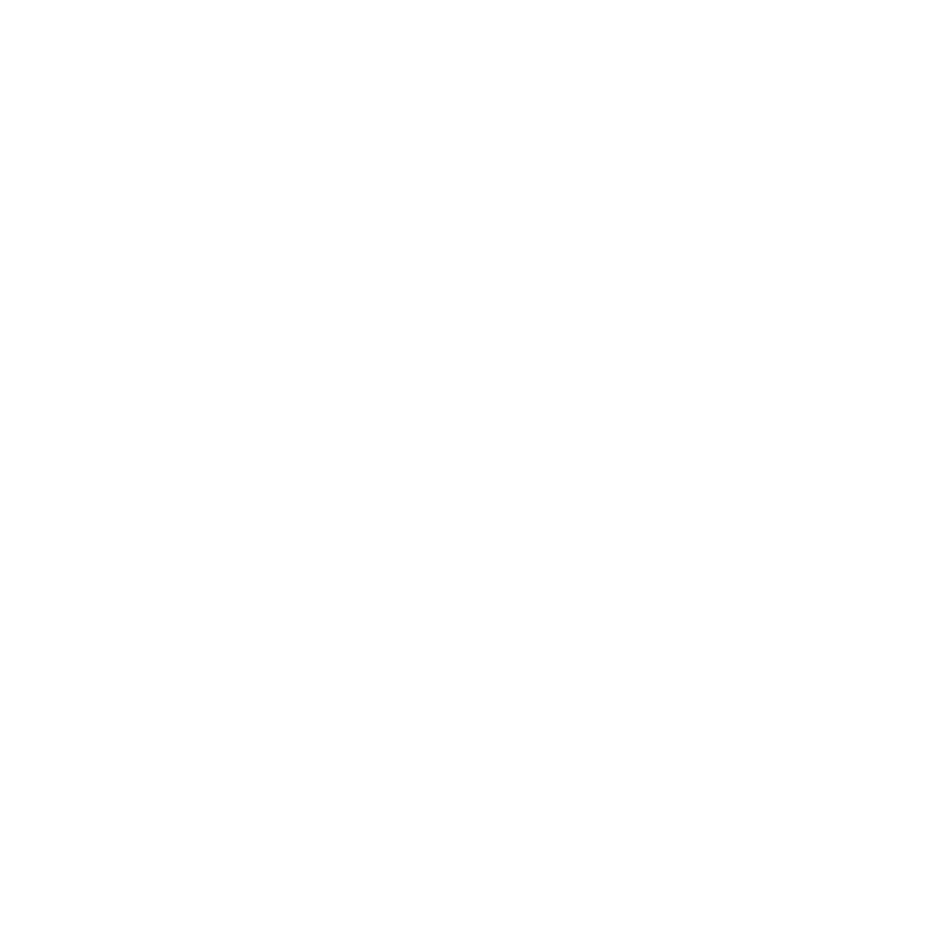
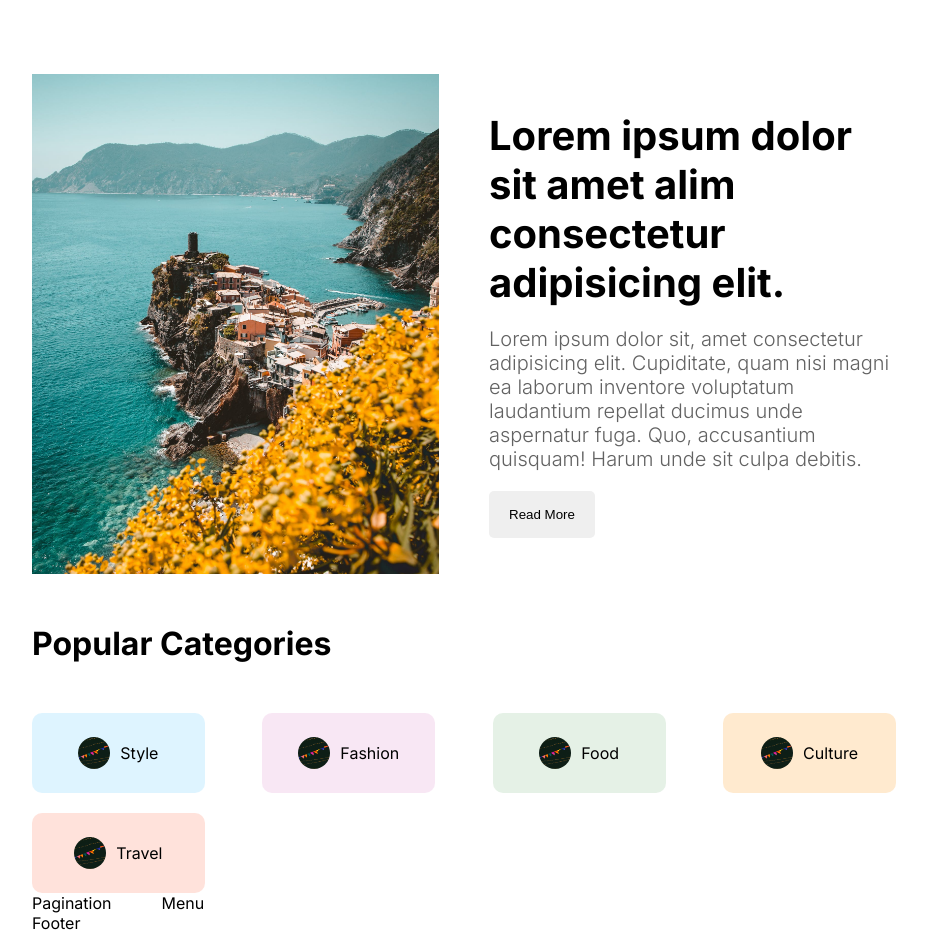
Before and after one commit to abdelrahmanmostafa7/Full-Stack-Blog-App-By-NextJs, a Next.js app: page / in a window 1280 px wide. Shown: the part 377-1310 px from the top of the page, without its empty margins (176-1103 px from the left). Before the commit the page ends 800 px from the top, so only its background shows below. Built offline with nearby package versions, Linux system fonts and the light colour scheme.

Commit message:
featured & category components

```diff
--- a/src/components/categoryList/CategoryList.jsx
+++ b/src/components/categoryList/CategoryList.jsx
@@ -1,8 +1,81 @@
-import React from 'react'
-import style from "./CategoryList.module.css";
+import React from "react";
+import styles from "./CategoryList.module.css";
+import Link from "next/link";
+import Image from "next/image";
 
 const CategoryList = () => {
-  return <div className={style.container}>CategoryList</div>;
-}
+  return (
+    <div className={styles.container}>
+      <h1 className={styles.title}>Popular Categories</h1>
+      <div className={styles.categories}>
+        <Link
+          href="/blog?cat=style"
+          className={`${styles.category} ${styles.style}`}
+        >
+          <Image
+            src="/style.png"
+            alt=""
+            width={32}
+            height={32}
+            className={styles.image}
+          />
+          style
+        </Link>
+        <Link
+          href="/blog?cat=style"
+          className={`${styles.category} ${styles.fashion}`}
+        >
+          <Image
+            src="/style.png"
+            alt=""
+            width={32}
+            height={32}
+            className={styles.image}
+          />
+          fashion
+        </Link>
+        <Link
+          href="/blog?cat=style"
+          className={`${styles.category} ${styles.food}`}
+        >
+          <Image
+            src="/style.png"
+            alt=""
+            width={32}
+            height={32}
+            className={styles.image}
+          />
+          Food
+        </Link>
+        <Link
+          href="/blog?cat=style"
+          className={`${styles.category} ${styles.culture}`}
+        >
+          <Image
+            src="/style.png"
+            alt=""
+            width={32}
+            height={32}
+            className={styles.image}
+          />
+          Culture
+        </Link>
+        <Link
+          href="/blog?cat=style"
+          className={`${styles.category} ${styles.travel}`}
+        >
+          <Image
+            src="/style.png"
+            alt=""
+            width={32}
+            height={32}
+            className={styles.image}
+          />
+          Travel
+        </Link>
+      </div>
+    </div>
+  );
+};
 
-export default CategoryList
+export default CategoryList;
--- a/src/components/categoryList/CategoryList.module.css
+++ b/src/components/categoryList/CategoryList.module.css
@@ -0,0 +1,73 @@
+.container {
+}
+
+.title {
+  margin: 50px 0px;
+}
+
+.categories {
+  display: flex;
+  flex-wrap: wrap;
+  justify-content: space-between;
+  gap: 20px;
+}
+
+.category {
+  display: flex;
+  align-items: center;
+  gap: 10px;
+  text-transform: capitalize;
+  width: 15%;
+  height: 80px;
+  justify-content: center;
+  border-radius: 10px;
+}
+
+.category.style {
+  background-color: #57c4ff31;
+}
+
+.category.fashion {
+  background-color: #da85c731;
+}
+
+.category.food {
+  background-color: #7fb88133;
+}
+
+.category.travel {
+  background-color: #ff795736;
+}
+
+.category.culture {
+  background-color: #ffb04f45;
+}
+
+.category.coding {
+  background-color: #5e4fff31;
+}
+
+.image {
+  border-radius: 50%;
+}
+
+@media screen and (max-width: 1280px) {
+  .category {
+    width: 20%;
+  }
+}
+@media screen and (max-width: 1024px) {
+  .category {
+    width: 25%;
+  }
+}
+@media screen and (max-width: 768px) {
+  .category {
+    width: 45%;
+  }
+}
+@media screen and (max-width: 640px) {
+  .category {
+    width: 100%;
+  }
+}
--- a/src/components/featured/Featured.jsx
+++ b/src/components/featured/Featured.jsx
@@ -1,10 +1,32 @@
-import React from 'react'
-import style from "./Featured.module.css";
+import React from "react";
+import styles from "./Featured.module.css";
+import Image from "next/image";
 
 const Featured = () => {
-  return(
-   <div className={style.container}>Featured</div>
-  )
-}
+  return (
+    <div className={styles.container}>
+      <h1 className={styles.title}>
+        <b>Hey, Boy dev here!</b> Discover my stories and creative ideas.
+      </h1>
+      <div className={styles.post}>
+        <div className={styles.imgContainer}>
+          <Image src="/p1.jpeg" alt="" fill className={styles.image} />
+        </div>
+        <div className={styles.textContainer}>
+          <h1 className={styles.postTitle}>
+            Lorem ipsum dolor sit amet alim consectetur adipisicing elit.
+          </h1>
+          <p className={styles.postDesc}>
+            Lorem ipsum dolor sit, amet consectetur adipisicing elit.
+            Cupiditate, quam nisi magni ea laborum inventore voluptatum
+            laudantium repellat ducimus unde aspernatur fuga. Quo, accusantium
+            quisquam! Harum unde sit culpa debitis.
+          </p>
+          <button className={styles.button}>Read More</button>
+        </div>
+      </div>
+    </div>
+  );
+};
 
-export default Featured
+export default Featured;
--- a/src/components/featured/Featured.module.css
+++ b/src/components/featured/Featured.module.css
@@ -0,0 +1,77 @@
+.container {
+  margin-top: 30px;
+}
+
+.title {
+  font-size: 75px;
+  font-weight: 300;
+}
+
+.post {
+  margin-top: 60px;
+  display: flex;
+  align-items: center;
+  gap: 50px;
+}
+
+.imgContainer {
+  flex: 1;
+  height: 500px;
+  position: relative;
+}
+
+.image {
+  object-fit: cover;
+}
+
+.textContainer {
+  flex: 1;
+  display: flex;
+  flex-direction: column;
+  gap: 20px;
+}
+
+.postTitle {
+  font-size: 40px;
+}
+
+.postDesc {
+  font-size: 20px;
+  font-weight: 300;
+  color: var(--softTextColor);
+}
+
+.button {
+  padding: 16px 20px;
+  border: none;
+  border-radius: 5px;
+  width: max-content;
+}
+
+@media screen and (max-width: 1280px) {
+  .title {
+    font-size: 72px;
+  }
+}
+
+@media screen and (max-width: 1024px) {
+  .title {
+    font-size: 64px;
+  }
+
+  .imgContainer {
+    display: none;
+  }
+}
+
+@media screen and (max-width: 768px) {
+  .title {
+    font-size: 48px;
+  }
+}
+
+@media screen and (max-width: 640px) {
+  .title {
+    font-size: 36px;
+  }
+}
```
